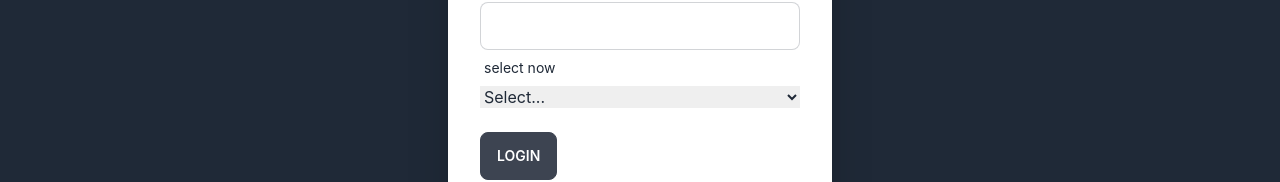
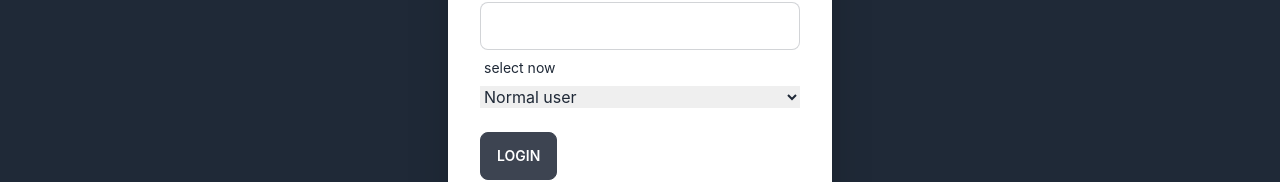
Before and after one commit to Aminulhoque01/products-resale-client, a React (Create React App) app: page /login in a window 1280 px wide. Shown: the part 393-575 px from the top of the page. Built offline with nearby package versions, Linux system fonts and the light colour scheme; no server answers.

Commit message:
seven commit

```diff
--- a/public/category.json
+++ b/public/category.json
@@ -28,7 +28,7 @@
     "buy_price": "85000$",
     "phone":"56465489722",
     "image_url": "https://www.freethink.com/wp-content/uploads/2022/03/Volkswagen-ID.Buz…"
-  }
+  },
   {
     "category_id": "03",
     "name": "Microbus",
--- a/src/Components/Login/Login.js
+++ b/src/Components/Login/Login.js
@@ -84,10 +84,19 @@ const Login = () => {
                                     <div className="form-control w-full max-w-xs">
                                         <label className="label"><span className="label-text">select now</span></label>
 
-                                        <select {...register("category")}>
+                                        <select {...register("category",{
+
+
+                                           value:"Admin",
+                                            value:"Seller user",
+                                            value:"Normal user ",
+
+                                        }
+                                        )}>
                                             <option value="">Select...</option>
-                                            <option value="A">Seller user</option>
-                                            <option value="B">Normal user </option>
+                                            <option value="Admin">Admin</option>
+                                            <option value="Seller user">Seller user</option>
+                                            <option value="Normal user ">Normal user </option>
                                         </select>
 
                                     </div>
--- a/src/Routes/Router.js
+++ b/src/Routes/Router.js
@@ -6,7 +6,7 @@ import Register from "../Components/Register/Register";
 import DashboardLayout from "../layout/Dashboardlayout/DashboardLayout";
 import Main from "../layout/Main/Main";
 import AddProducts from "../pages/Dashboard/AddProducts/AddProducts";
-import Dashboard from "../pages/Dashboard/Dashboard/Dashboard";
+import Payment from "../pages/Dashboard/Dashboard/Payment/Payment";
 import SellerProduct from "../pages/Dashboard/Dashboard/SellerProduct/SellerProduct";
 import MyOrders from "../pages/Dashboard/MyOrders/MyOrders";
 import SingleCategory from "../pages/singleCategory/SingleCategory";
@@ -62,6 +62,10 @@ export const router = createBrowserRouter([
                 path:'/dashboard/my_sell_products',
                 element:<SellerProduct></SellerProduct>
             },
+            {
+                path:'/dashboard/payment/:id',
+                element:<Payment></Payment>
+            },
         ]
     }
 ])
--- /dev/null
+++ b/src/pages/Dashboard/Dashboard/Payment/Payment.js
@@ -0,0 +1,11 @@
+import React from 'react';
+
+const Payment = () => {
+    return (
+        <div>
+            <h2 className='text-3xl font-bold'>Add to card</h2>
+        </div>
+    );
+};
+
+export default Payment;
--- a/src/pages/Dashboard/MyOrders/MyOrders.js
+++ b/src/pages/Dashboard/MyOrders/MyOrders.js
@@ -1,6 +1,7 @@
 import { async } from '@firebase/util';
 import { useQueries, useQuery } from '@tanstack/react-query';
 import React, { useContext } from 'react';
+import { Link } from 'react-router-dom';
 import { AuthContext } from '../../../Context/AuthProvider/AuthProvider';
 
 const MyOrders = () => {
@@ -27,12 +28,13 @@ const MyOrders = () => {
                     <thead>
                         <tr>
                             <th></th>
-                            <th>items Name</th>
-                            <th>items Price</th>
+                            <th>products Name</th>
+                            <th>products Price</th>
                             <th>Buyer Name</th>
                             <th>Buyer email</th>
                             <th>Buyer phone</th>
                             <th>Buyer location</th>
+                            <th>Payments</th>
                         </tr>
                     </thead>
                     <tbody>
@@ -46,6 +48,16 @@ const MyOrders = () => {
                             <td>{booking.email}</td>
                             <td>{booking.phone}</td>
                             <td>{booking.location}</td>
+                            <td>
+                                {
+                                    booking.itemsPrice && !booking.paid && <Link to={`/dashboard/payment/${booking._id}`}>
+                                    <button className="btn btn-info btn-sm">pay Now</button>
+                                    </Link>
+                                }
+                                {
+                                    booking.itemsPrice && booking.paid && <span className='text-info'>paid</span>
+                                }
+                            </td>
 
                         </tr>)
                        }
```
